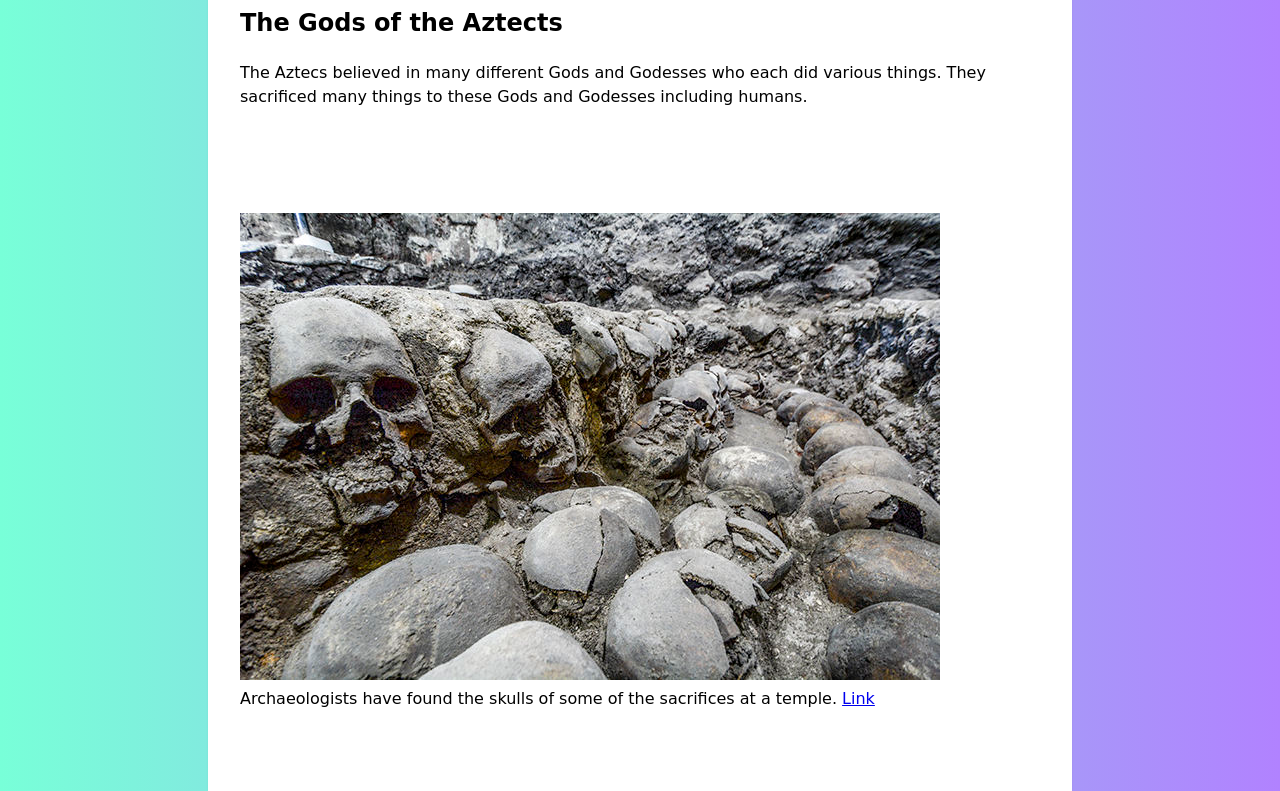
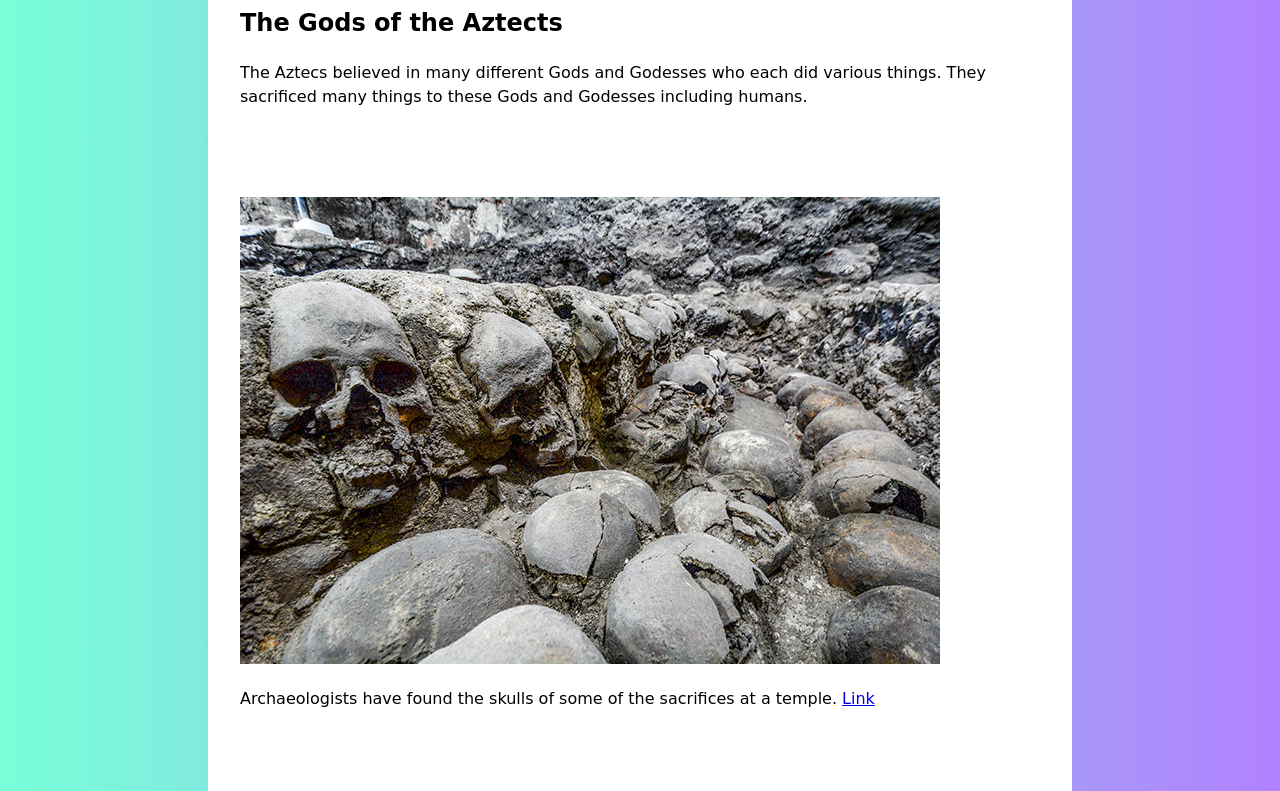
Before and after one commit to ZacIsBurnt/FinalCheckIn, a plain HTML site: page main.html in a window 1280 px wide. Shown: the part 118-909 px from the top of the page. Drawn offline with Linux system fonts and the light colour scheme.

Commit message:
Update main.html

```diff
--- a/main.html
+++ b/main.html
@@ -19,7 +19,7 @@
     <br>
     <br>
     <br>
-    <p><img src="a1.png" alt="Archaeologists find the remains of some of the sacrifices">Archaeologists have found the skulls of some of the sacrifices at a temple. <a href="https://www.sciencemag.org/sites/default/files/styles/article_main_image_-_1280w__no_aspect_/public/700cs_80622N_SkullTower.jpg?itok=qzKo5ZoY">Link</a></p>
+    <img src="a1.png" alt="Archaeologists find the remains of some of the sacrifices"><p>Archaeologists have found the skulls of some of the sacrifices at a temple. <a href="https://www.sciencemag.org/sites/default/files/styles/article_main_image_-_1280w__no_aspect_/public/700cs_80622N_SkullTower.jpg?itok=qzKo5ZoY">Link</a></p>
 
   </body>
 </html>
```
